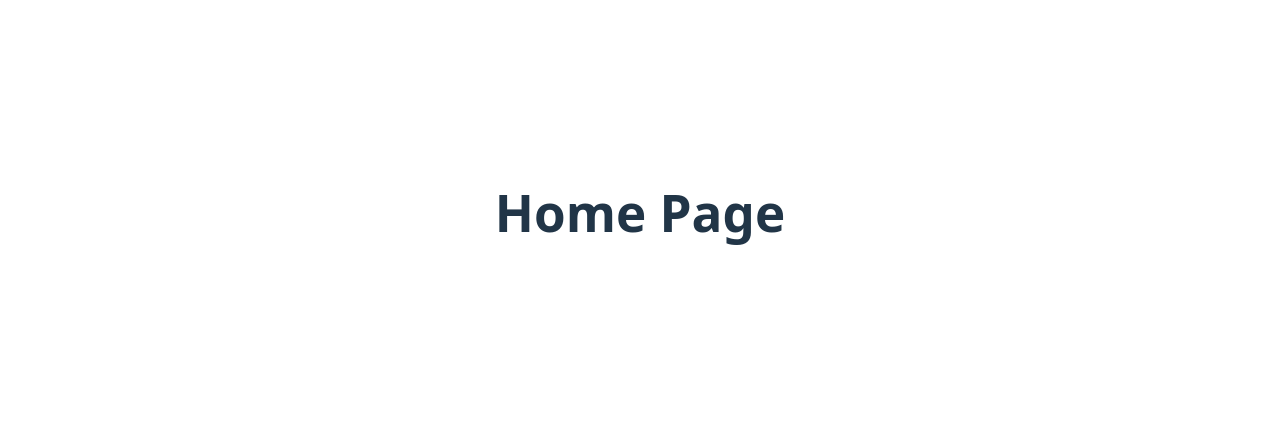
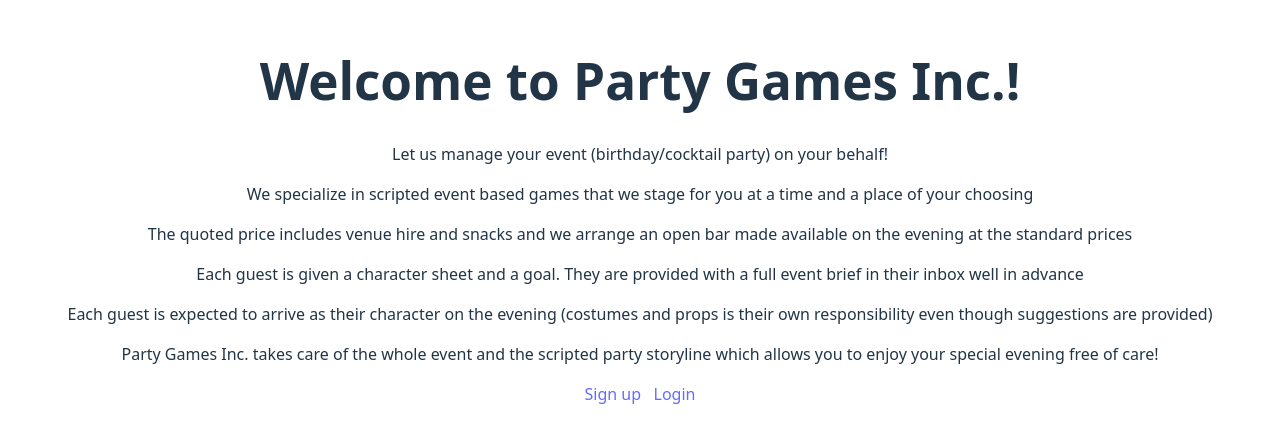
Before and after one commit to isogramc/M3-project, a React (Vite) app: page / in a window 1280 px wide. Shown: the part 188-630 px from the top of the page. Built offline with nearby package versions, Linux system fonts and the light colour scheme.

Commit message:
page intro, login, signup

```diff
--- a/src/App.jsx
+++ b/src/App.jsx
@@ -15,7 +15,7 @@
   return (
     <>
       <Routes>
-        <Route path="/" element={<HomePage />} />
+        <Route path="/" element={<IsAnon><HomePage /></IsAnon>} />
         <Route path="/login" element={<IsAnon><LoginPage /></IsAnon>} />
         <Route path="/signup" element={<IsAnon><SignupPage /></IsAnon>} />
       </Routes>
--- a/src/pages/HomePage.jsx
+++ b/src/pages/HomePage.jsx
@@ -1,5 +1,6 @@
 import { useState, useEffect } from "react";
 import axios from "axios";
+import { Link } from "react-router-dom";
 
 // Import the string from the .env with URL of the API/server - http://localhost:5005
 const API_URL = import.meta.env.VITE_API_URL;
@@ -9,7 +10,14 @@
 
   return (
     <div className="home-page">
-        <h1>Home Page</h1>
+        <h1>Welcome to Party Games Inc.!</h1>
+        <p>Let us manage your event (birthday/cocktail party) on your behalf!</p>
+        <p>We specialize in scripted event based games that we stage for you at a time and a place of your choosing</p>
+        <p>The quoted price includes venue hire and snacks and we arrange an open bar made available on the evening at the standard prices</p>
+        <p>Each guest is given a character sheet and a goal. They are provided with a full event brief in their inbox well in advance</p>
+        <p>Each guest is expected to arrive as their character on the evening (costumes and props is their own responsibility even though suggestions are provided)</p>
+        <p>Party Games Inc. takes care of the whole event and the scripted party storyline which allows you to enjoy your special evening free of care!</p>
+        <Link to="/signup">Sign up</Link>&nbsp;&nbsp;&nbsp;<Link to="/login">Login</Link>
     </div>
   );
 }
```
